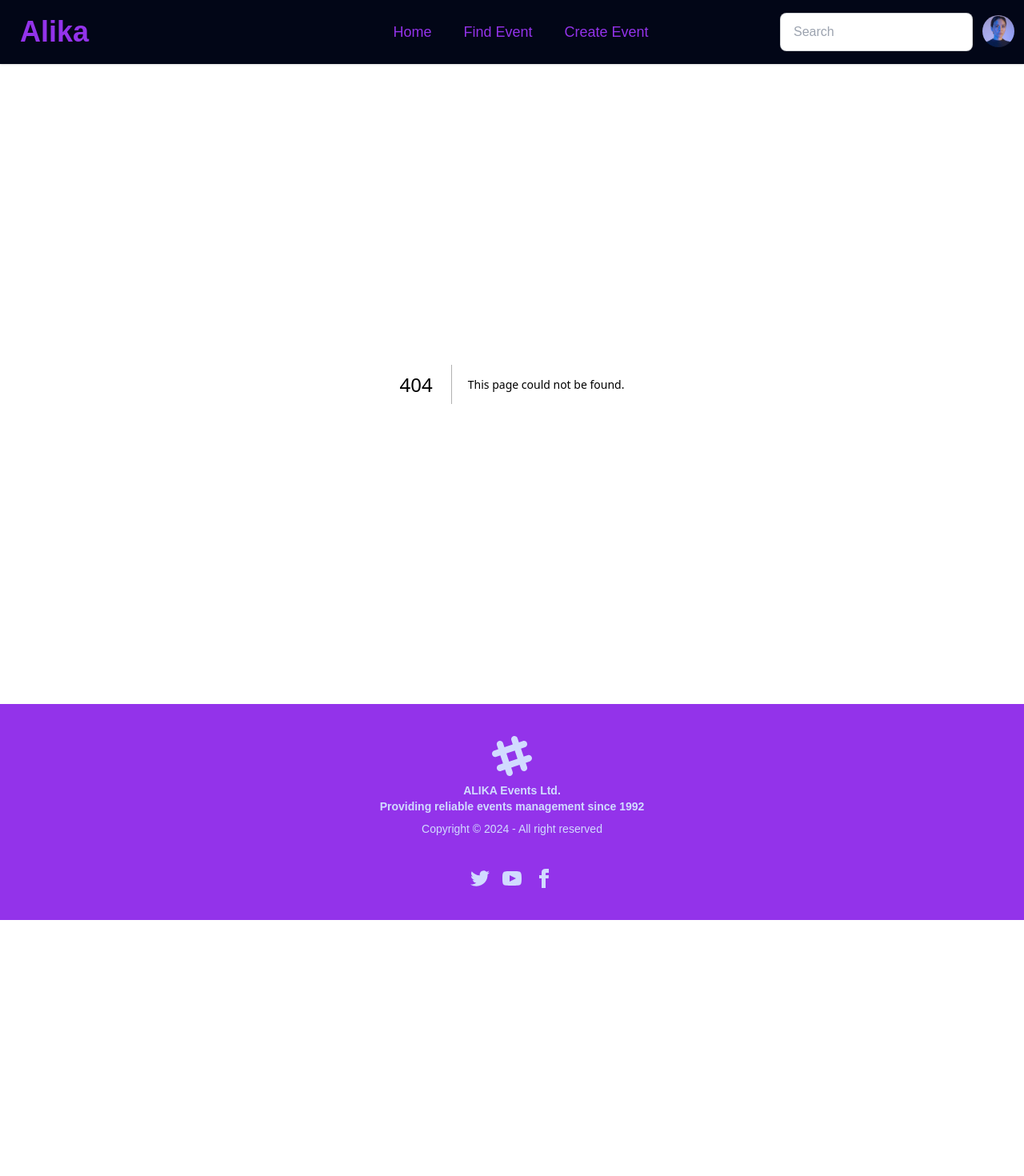
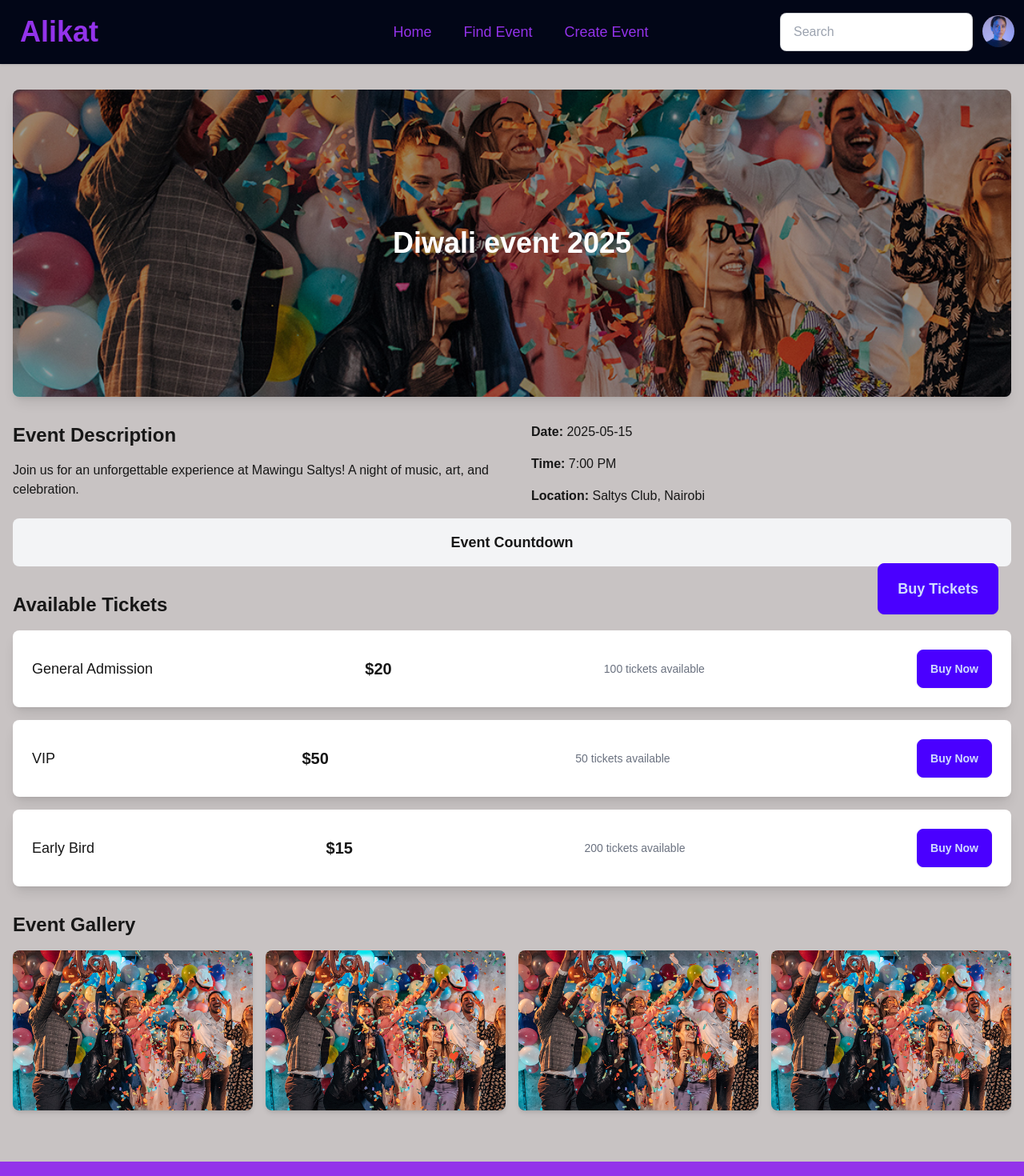
Before and after one commit to fysal/alika, a Next.js app: page /event/diwali/view in a window 1280 px wide. Before the commit this address had no page. Shown: the top 1470 px of the page at 80% size. Before the commit the page ends 1150 px from the top, so only its background shows below. Built offline with nearby package versions, Linux system fonts and the light colour scheme.

Commit message:
Added event detail page

```diff
--- a/app/components/MainHero.tsx
+++ b/app/components/MainHero.tsx
@@ -28,7 +28,7 @@ const MainHero = () => {
               spectacular experien
             </p>
             <Link
-              href="#"
+              href="/event/diwali/view"
               className="btn  text-slate-300 bg-slate-800 uppercase px-5"
             >
               Buy a ticket
--- a/app/components/MainMenu.tsx
+++ b/app/components/MainMenu.tsx
@@ -12,7 +12,7 @@ const MainMenu = () => {
     <div className="navbar text-purple-600 bg-slate-950 shadow ">
       <div className="flex-1">
         <Link href="/" className="btn btn-ghost text-4xl my-2">
-          Alika
+          Alikat
         </Link>
       </div>
       <ul className=" flex-1 flex items-center gap-10 capitalize flex-grow">
--- /dev/null
+++ b/app/event/[name]/view/detail.tsx
@@ -0,0 +1,192 @@
+"use client";
+import React from "react";
+import slide from "@/app/assets/slide.jpg";
+// import Image from "next/image";
+
+import { useState, useEffect } from "react";
+// import { useRouter } from "next/navigation";
+
+interface TicketTier {
+  name: string;
+  price: number;
+  available: number;
+}
+
+interface EventData {
+  name: string;
+  description: string;
+  date: string;
+  time: string;
+  location: string;
+  imageUrl: string;
+  portraitUrl: string;
+  ticketTiers: TicketTier[];
+  countdownDate: string;
+}
+
+const EventPage = () => {
+  const event: EventData = {
+    name: "Diwali event 2025",
+    description:
+      "Join us for an unforgettable experience at Mawingu Saltys! A night of music, art, and celebration.",
+    date: "2025-05-15",
+    time: "7:00 PM",
+    location: "Saltys Club, Nairobi",
+    imageUrl: "https://via.placeholder.com/800x400",
+    portraitUrl: "https://via.placeholder.com/300x450",
+    ticketTiers: [
+      { name: "General Admission", price: 20, available: 100 },
+      { name: "VIP", price: 50, available: 50 },
+      { name: "Early Bird", price: 15, available: 200 },
+    ],
+    countdownDate: "2024-05-15T19:00:00",
+  };
+  const [timeRemaining, setTimeRemaining] = useState<string>("");
+  // const router = useRouter();
+  // const { eventId } = router.query;
+
+  // Fetch event data (static for now, you could fetch it from an API)
+  useEffect(() => {
+    // if (!eventId) return;
+
+    // Simulate event data for now
+    // const fetchedEvent: EventData = {
+    //   name: "Diwali Event 2025",
+    //   description:
+    //     "Join us for an unforgettable experience at Mawingu Saltys! A night of music, art, and celebration.",
+    //   date: "2025-05-15",
+    //   time: "7:00 PM",
+    //   location: "Saltys Club, Nairobi",
+    //   imageUrl: "https://via.placeholder.com/800x400",
+    //   portraitUrl: "https://via.placeholder.com/300x450",
+    //   ticketTiers: [
+    //     { name: "General Admission", price: 20, available: 100 },
+    //     { name: "VIP", price: 50, available: 50 },
+    //     { name: "Early Bird", price: 15, available: 200 },
+    //   ],
+    //   countdownDate: "2025-05-15T19:00:00",
+    // };
+
+    // setEvent(fetchedEvent);
+
+    // Countdown timer logic
+    const countdownTimer = setInterval(() => {
+      const now = new Date().getTime();
+      const eventDate = new Date(event.countdownDate).getTime();
+      const distance = eventDate - now;
+
+      if (distance <= 0) {
+        clearInterval(countdownTimer);
+        setTimeRemaining("Event started!");
+      } else {
+        const hours = Math.floor(
+          (distance % (1000 * 60 * 60 * 24)) / (1000 * 60 * 60)
+        );
+        const minutes = Math.floor((distance % (1000 * 60 * 60)) / (1000 * 60));
+        setTimeRemaining(`${hours}h ${minutes}m remaining`);
+      }
+    }, 60000); // Update every minute
+
+    return () => clearInterval(countdownTimer);
+  }, []);
+
+  if (!event) {
+    return <div>Loading...</div>;
+  }
+
+  return (
+    <div className="container mx-auto px-4 py-8">
+      {/* Event Hero Section */}
+      <div className="relative mb-8">
+        <img
+          src={slide.src}
+          alt={"event.name"}
+          className="w-full h-96 object-cover rounded-lg shadow-lg"
+        />
+        <div className="absolute top-0 left-0 w-full h-full bg-black opacity-40 rounded-lg"></div>
+        <div className="absolute top-0 left-0 w-full h-full flex items-center justify-center text-white text-4xl font-bold">
+          {event.name}
+        </div>
+      </div>
+
+      {/* Event Details Section */}
+      <div className="flex flex-col md:flex-row space-y-6 md:space-x-12 md:space-y-0">
+        <div className="md:w-1/2">
+          <h3 className="text-2xl font-semibold mb-4">Event Description</h3>
+          <p>{event.description}</p>
+        </div>
+        <div className="md:w-1/2">
+          <div className="mb-4">
+            <strong>Date:</strong> {event.date}
+          </div>
+          <div className="mb-4">
+            <strong>Time:</strong> {event.time}
+          </div>
+          <div className="mb-4">
+            <strong>Location:</strong> {event.location}
+          </div>
+        </div>
+      </div>
+
+      {/* Countdown Timer */}
+      <div className="bg-gray-100 p-4 rounded-lg text-center mb-8">
+        <h4 className="text-lg font-semibold">Event Countdown</h4>
+        <div className="text-xl text-green-500">{timeRemaining}</div>
+      </div>
+
+      {/* Ticket Tier Section */}
+      <div className="mb-8">
+        <h3 className="text-2xl font-semibold mb-4">Available Tickets</h3>
+        <div className="space-y-4">
+          {event.ticketTiers.map((tier, index) => (
+            <div
+              key={index}
+              className="bg-white p-6 rounded-lg shadow-lg flex justify-between items-center"
+            >
+              <div className="text-lg font-medium">{tier.name}</div>
+              <div className="text-xl font-bold">${tier.price}</div>
+              <div className="text-sm text-gray-500">
+                {tier.available} tickets available
+              </div>
+              <button className="btn btn-primary">Buy Now</button>
+            </div>
+          ))}
+        </div>
+      </div>
+
+      {/* Event Image Gallery */}
+      <div className="mb-8">
+        <h3 className="text-2xl font-semibold mb-4">Event Gallery</h3>
+        <div className="grid grid-cols-2 sm:grid-cols-3 lg:grid-cols-4 gap-4">
+          <img
+            src={slide.src}
+            alt="Event Artwork"
+            className="w-full h-auto object-cover rounded-lg shadow-md"
+          />
+          <img
+            src={slide.src}
+            alt="Event Image 2"
+            className="w-full h-auto object-cover rounded-lg shadow-md"
+          />
+          <img
+            src={slide.src}
+            alt="Event Image 3"
+            className="w-full h-auto object-cover rounded-lg shadow-md"
+          />
+          <img
+            src={slide.src}
+            alt="Event Image 4"
+            className="w-full h-auto object-cover rounded-lg shadow-md"
+          />
+        </div>
+      </div>
+
+      {/* Sticky "Buy Tickets" Button */}
+      <div className="fixed bottom-8 right-8 z-50">
+        <button className="btn btn-lg btn-primary">Buy Tickets</button>
+      </div>
+    </div>
+  );
+};
+
+export default EventPage;
--- /dev/null
+++ b/app/event/[name]/view/page.tsx
@@ -0,0 +1,12 @@
+import React from "react";
+import Detail from "./detail";
+
+const page = () => {
+  return (
+    <div>
+      <Detail />
+    </div>
+  );
+};
+
+export default page;
```
